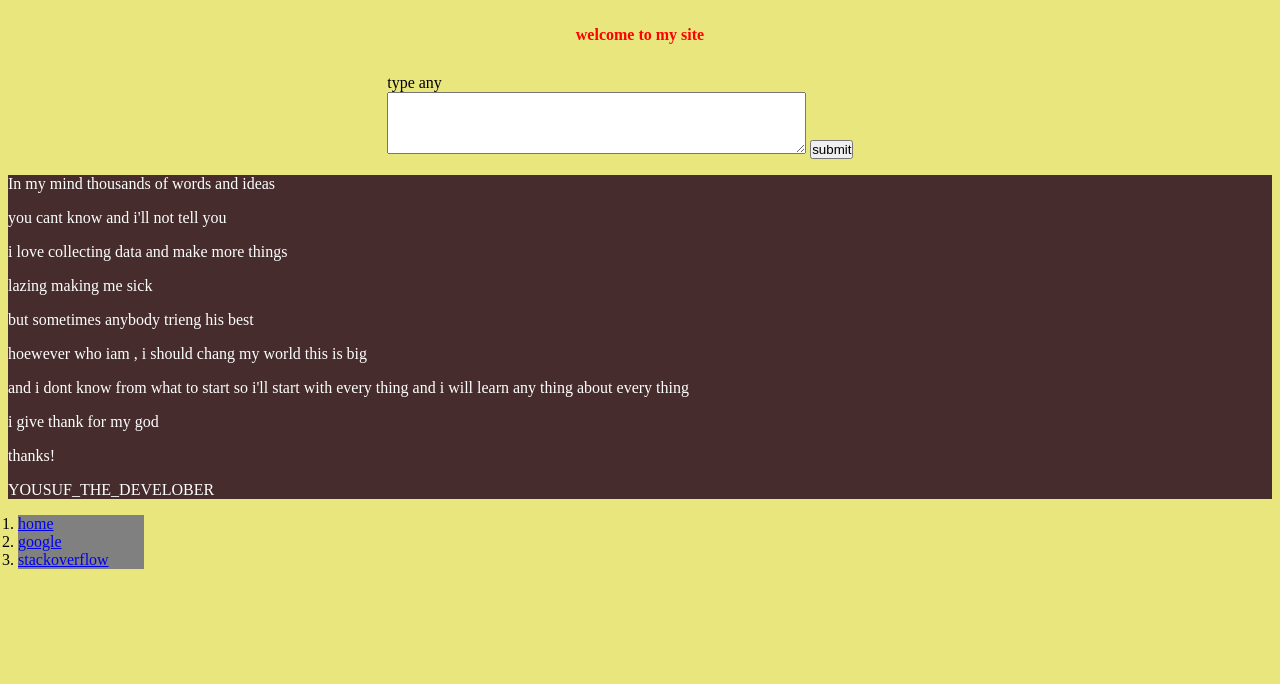
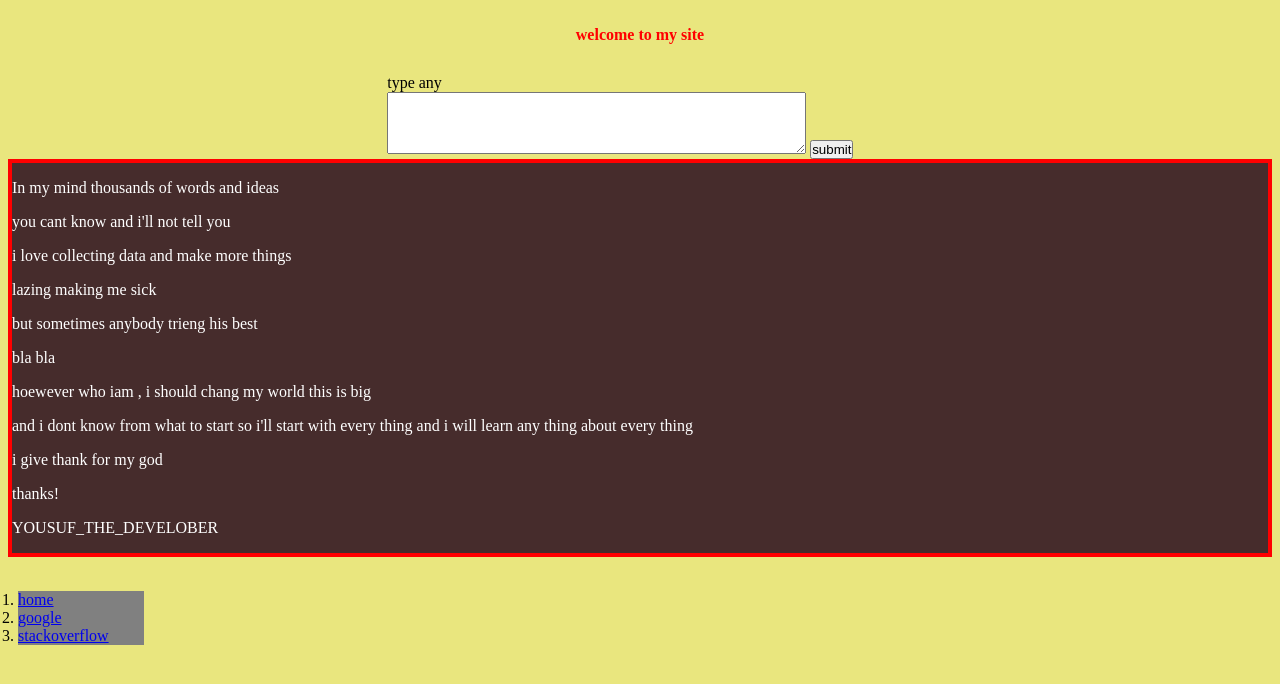
Before and after one commit to yousuf60/web, a Flask app: page / in a window 1280 px wide. Shown: the top 684 px of the page. Run offline with Flask 2, Linux system fonts and the light colour scheme.

Commit message:
Add files via upload

```diff
--- a/latest.txt
+++ b/latest.txt
@@ -6,7 +6,7 @@
 lazing making me  sick
 but sometimes anybody trieng his best
 
-
+bla bla
 
 hoewever who iam , i should chang my world this is big
 and i dont know from what to start so i'll start with every thing and i will learn any thing about every thing
--- a/static/styles/base.css
+++ b/static/styles/base.css
@@ -40,5 +40,6 @@
 	background-color:#462C2C;
 	color:white;
 	word-break: normal;
+	border:4px red solid;
 
 }
--- a/templates/main.html
+++ b/templates/main.html
@@ -26,7 +26,7 @@
 </div>
 {%for i in k%}
 {%if i =='-\n'%}<div class='topic'>
-{%elif i == '--\n'%}</div>
+{%elif i == '--\n'%}</div><br>
 {%elif i == '--'%}</div>
 {%else%}
 <p>
```
